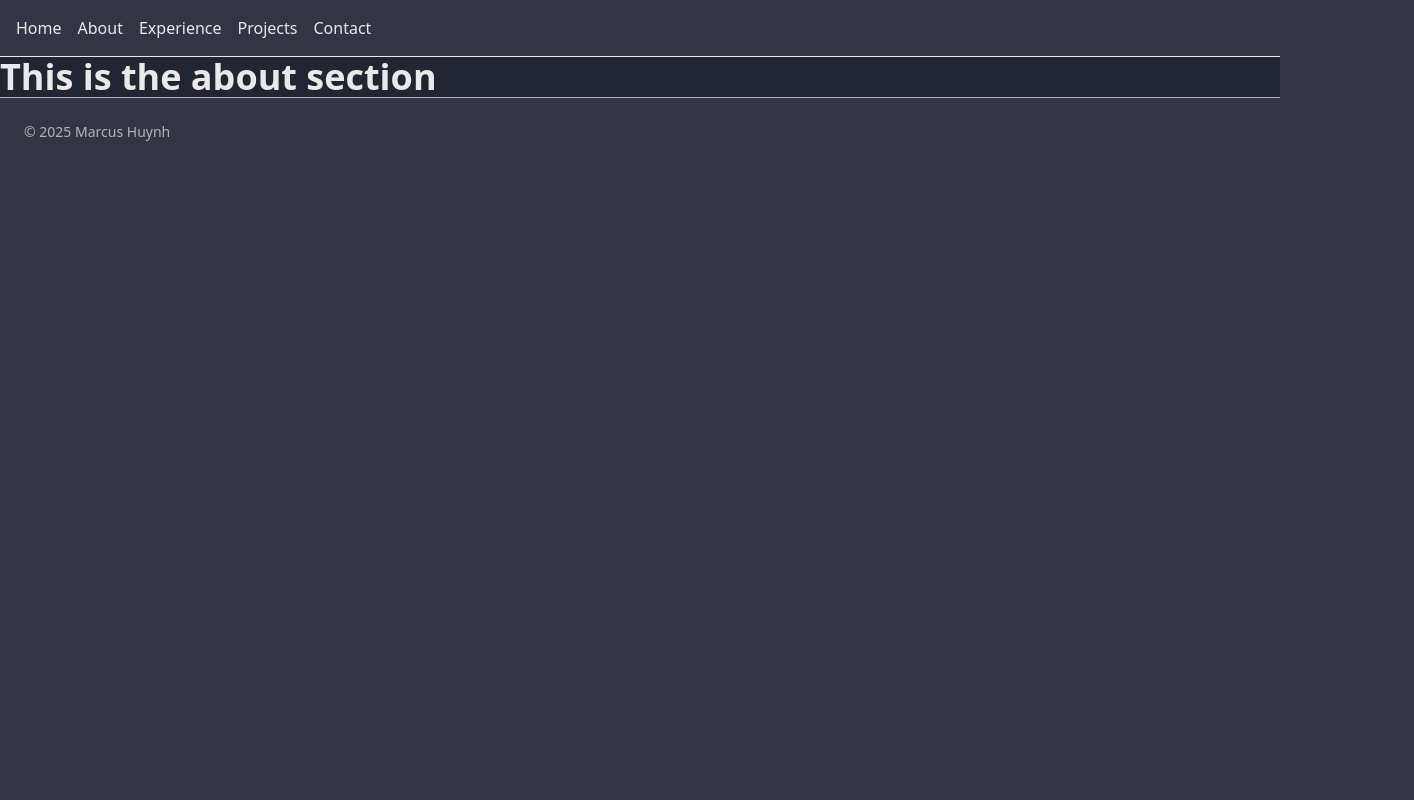
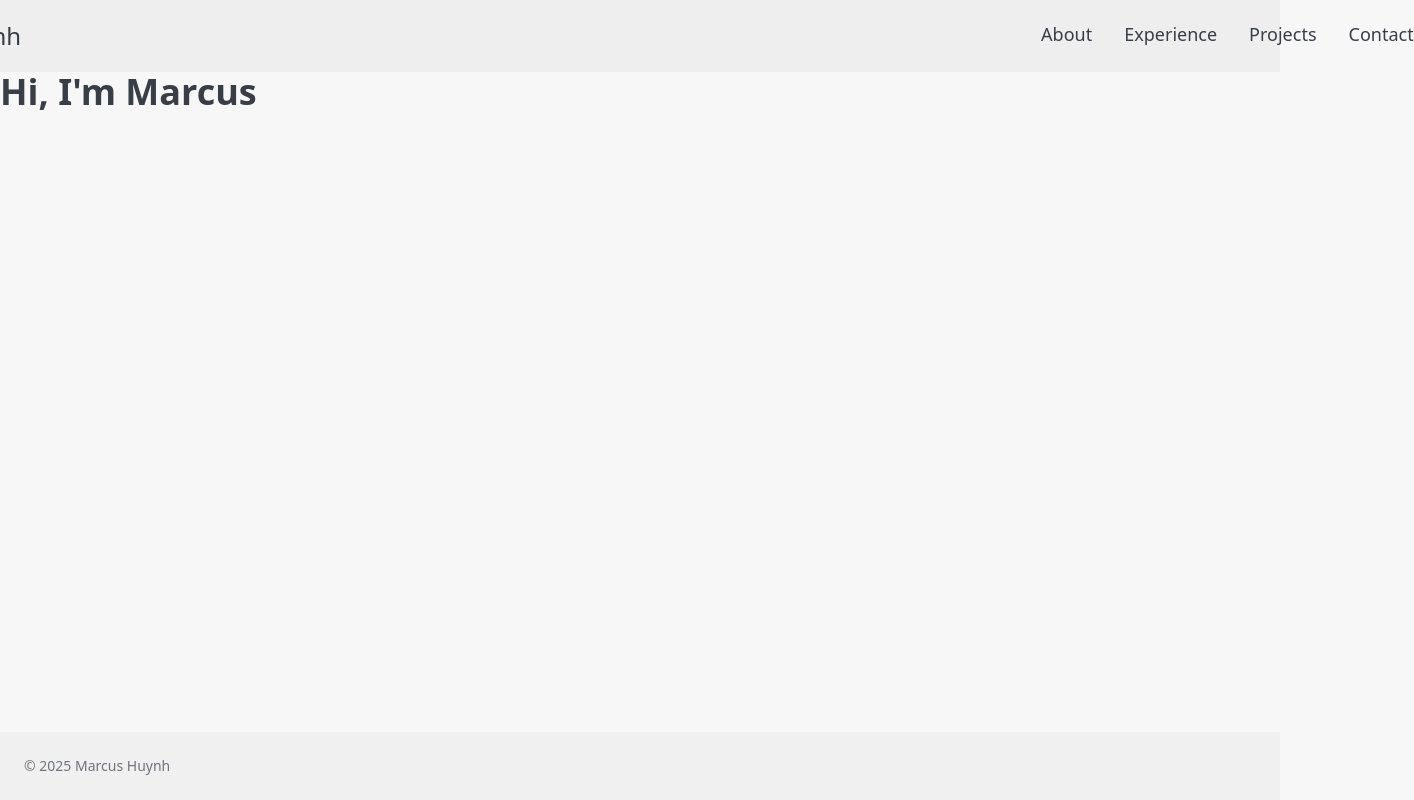
Before and after one commit to mjhuynh8/personal-portfolio, a Next.js app: page /about in a window 1280 px wide. Shown: the whole page, 1414 px wide, since content can reach past the window. Built offline with nearby package versions, Linux system fonts and the light colour scheme.

Commit message:
new theme

```diff
--- a/app/about/page.js
+++ b/app/about/page.js
@@ -1,7 +1,7 @@
 export default function About() {
   return (
-    <div className="bg-secondary">
-      <h1 className="text-4xl font-bold">This is the about section</h1>
+    <div>
+      <h1 className="text-4xl font-bold">Hi, I&apos;m Marcus</h1>
     </div>
   );
 }
--- a/app/components/Footer.js
+++ b/app/components/Footer.js
@@ -1,6 +1,6 @@
 export default function Footer() {
   return (
-    <footer className="p-6 border-t text-sm opacity-70">
+    <footer className="p-6 text-sm opacity-70 bg-secondary mt-auto">
       © {new Date().getFullYear()} Marcus Huynh
     </footer>
   );
--- a/app/components/LoadingBar.js
+++ b/app/components/LoadingBar.js
@@ -1,8 +1,8 @@
 export default function LoadingBar() {
   return (
-    <div className="relative h-[2px] w-[300px] overflow-hidden bg-[#404559]">
-      <div className="absolute inset-0 bg-[linear-gradient(87deg,_rgb(51,53,68)_0%,_rgba(255,255,255,0.14)_30%,_rgba(255,255,255,0.14)_70%,_rgb(51,53,68)_100%)]" />
-      <div className="absolute top-0 left-[-20%] h-full w-[70px] bg-[linear-gradient(87deg,_rgba(0,0,0,0)_0%,_rgb(234,233,234)_40%,_rgb(234,233,234)_60%,_rgba(0,0,0,0)_100%)] animate-light" />
+    <div className="relative h-[2px] w-[300px] overflow-hidden bg-[rgb(146,154,171)]">
+      <div className="absolute inset-0 bg-[linear-gradient(87deg,_rgb(247,247,247)_0%,_rgba(57,62,70,0.14)_30%,_rgba(57,62,70,0.14)_70%,_rgb(247,247,247)_100%)]" />
+      <div className="absolute top-0 left-[-20%] h-full w-[70px] bg-[linear-gradient(87deg,_rgba(238,238,238,0)_0%,_rgb(238,238,238)_40%,_rgb(238,238,238)_60%,_rgba(238,238,238,0)_100%)] animate-light" />
     </div>
   );
 }
--- a/app/components/Navbar.js
+++ b/app/components/Navbar.js
@@ -3,7 +3,6 @@
 import Link from "next/link";
 
 const links = [
-  { href: "/", label: "Home" },
   { href: "/about", label: "About" },
   { href: "/experience", label: "Experience" },
   { href: "/projects", label: "Projects" },
@@ -12,7 +11,13 @@ const links = [
 
 export default function Navbar() {
   return (
-    <nav className="flex gap-4 p-4 border-b">
+    <nav className="flex gap-255 p-5 justify-center bg-secondary">
+      <div className="flex align-left">
+        <Link href="/" className="flex items-center gap-2">
+          <span className="text-2xl">marcushuynh</span>
+        </Link>
+      </div>
+      <div className="flex align-left gap-8 text-lg">
         {links.map(({ href, label }) => {
           return (
             <Link key={href} href={href}>
@@ -20,6 +25,7 @@ export default function Navbar() {
             </Link>
           );
         })}
+      </div>
     </nav>
   );
 }
--- /dev/null
+++ b/app/components/NavbarHome.js
@@ -0,0 +1,24 @@
+"use client";
+
+import Link from "next/link";
+
+const links = [
+  { href: "/about", label: "About" },
+  { href: "/experience", label: "Experience" },
+  { href: "/projects", label: "Projects" },
+  { href: "/contact", label: "Contact" },
+];
+
+export default function Navbar() {
+  return (
+    <nav className="flex gap-4 p-4 text-lg">
+      {links.map(({ href, label }) => {
+        return (
+          <Link key={href} href={href}>
+            {label}
+          </Link>
+        );
+      })}
+    </nav>
+  );
+}
--- a/app/globals.css
+++ b/app/globals.css
@@ -1,10 +1,10 @@
 @import "tailwindcss";
 
 @theme {
-  --color-primary: rgb(51, 53, 68); /* Main surface color */
-  --color-secondary: rgb(34, 37, 50); /* Darker background */
-  --color-accent: rgb(64, 69, 89); /* Accent/muted color */
-  --color-text: rgb(234, 233, 234); /* Light text color */
+  --color-primary: rgb(247, 247, 247); /* Light background color */
+  --color-secondary: rgb(238, 238, 238); /* Slightly darker background shade */
+  --color-accent: rgb(146, 154, 171); /* Medium gray accent color */
+  --color-text: rgb(57, 62, 70); /* Charcoal dark color */
 }
 
 @layer base {
--- a/app/layout.js
+++ b/app/layout.js
@@ -15,8 +15,10 @@ export const metadata = {
 export default function RootLayout({ children }) {
   return (
     <html lang="en">
-      <body className={`${inter.variable} antialiased`}>
-        <CheckHome>{children}</CheckHome>
+      <body
+        className={`${inter.variable} antialiased min-h-screen flex flex-col`}
+      >
+        <CheckHome className="flex-grow">{children}</CheckHome>
       </body>
     </html>
   );
--- a/app/page.js
+++ b/app/page.js
@@ -1,7 +1,7 @@
 "use client";
 
 import { useEffect, useState } from "react";
-import Navbar from "./components/Navbar";
+import NavbarHome from "./components/NavbarHome";
 import LoadingBar from "./components/LoadingBar";
 
 export default function Home() {
@@ -18,7 +18,7 @@ export default function Home() {
         <LoadingBar />
       ) : (
         <>
-          <Navbar />
+          <NavbarHome />
         </>
       )}
     </div>
--- a/app/projects/page.js
+++ b/app/projects/page.js
@@ -1,6 +1,6 @@
 export default function Projects() {
   return (
-    <div className="bg-secondary">
+    <div>
       <h1 className="text-4xl font-bold">This is the projects section</h1>
     </div>
   );
```
Also changed, not shown: package.json (+4 -3 lines), 1 other file (tests, documents, lock files or other folders). Lines whose indentation alone changed are shown as unchanged.
